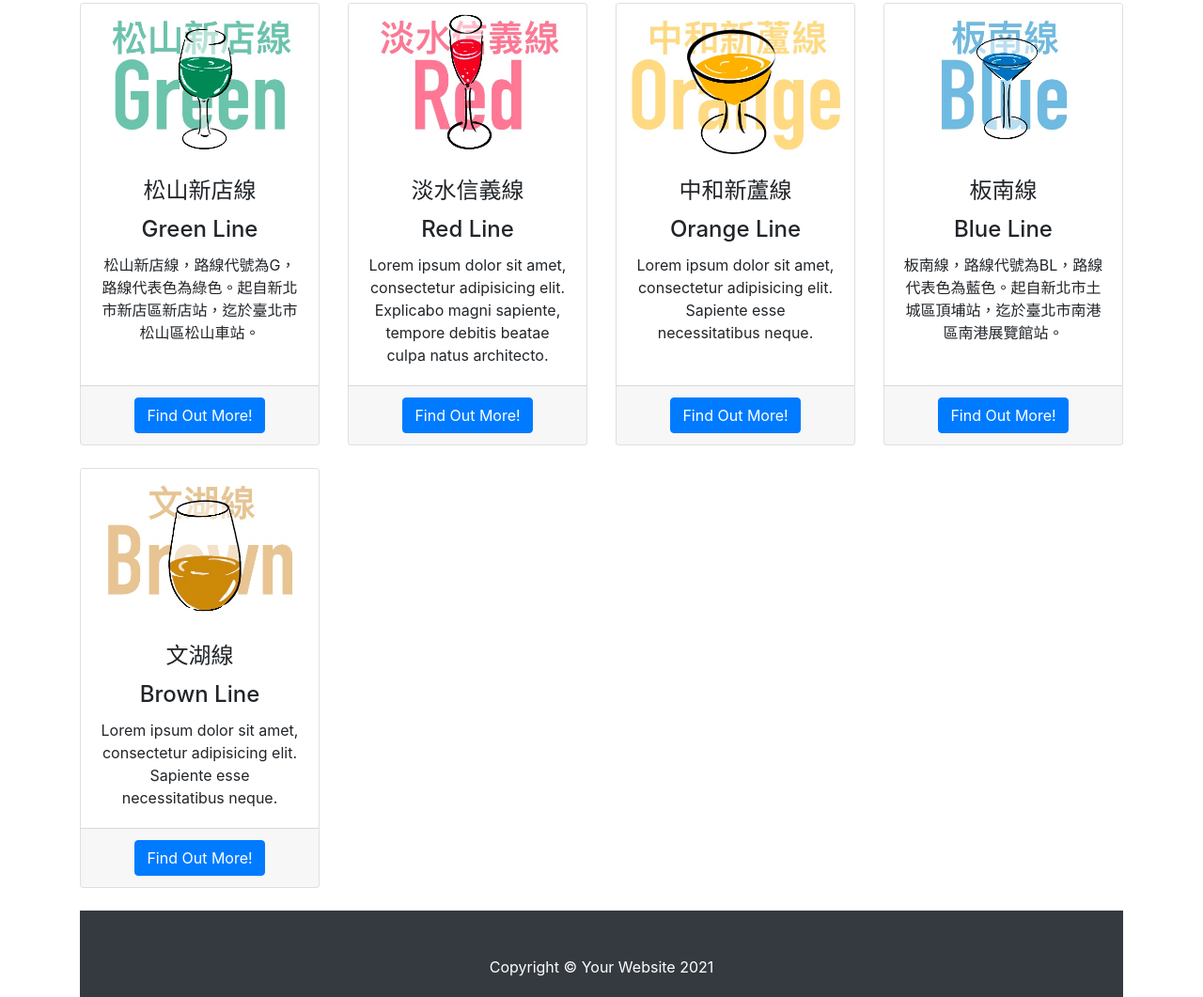
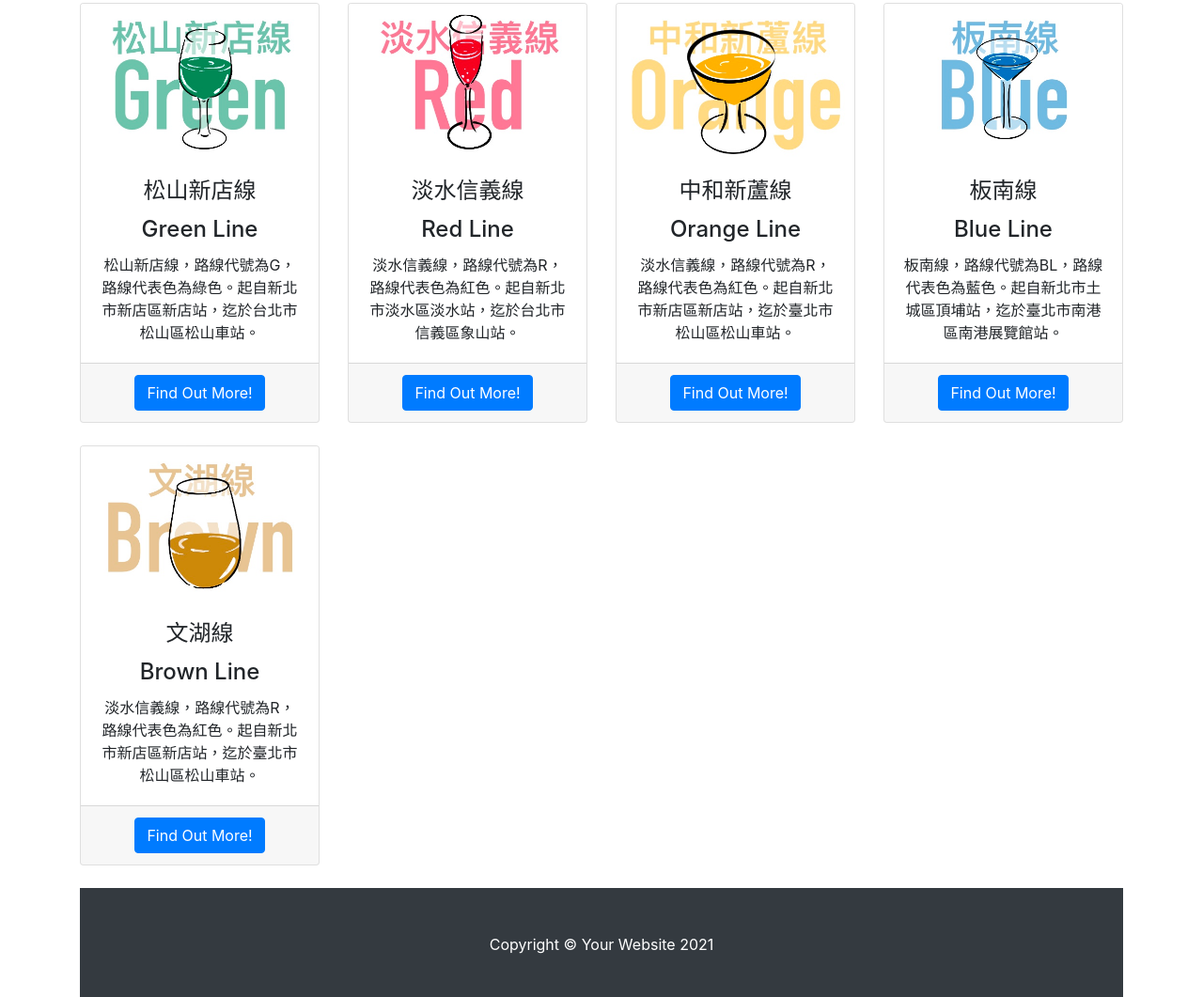
Before and after one commit to freedom3725/chill-route, a plain HTML site: page index.html in a window 1280 px wide. Shown: the part 447-1508 px from the top of the page at 94% size. Drawn offline with nearby package versions, Linux system fonts and the light colour scheme.

Commit message:
Update index.html

```diff
--- a/index.html
+++ b/index.html
@@ -57,7 +57,7 @@
                         <div class="card-body">
                             <h4 class="card-title">松山新店線</h4>
 							<h4 class="card-title">Green Line</h4>
-                            <p class="card-text">松山新店線，路線代號為G，路線代表色為綠色。起自新北市新店區新店站，迄於臺北市松山區松山車站。</p>
+                            <p class="card-text">松山新店線，路線代號為G，路線代表色為綠色。起自新北市新店區新店站，迄於台北市松山區松山車站。</p>
                         </div>
                         <div class="card-footer"><a class="btn btn-primary" href="https://freedom3725.github.io/greenline/">Find Out More!</a></div>
                     </div>
@@ -68,7 +68,7 @@
                         <div class="card-body">
                             <h4 class="card-title">淡水信義線</h4>
 							<h4 class="card-title">Red Line</h4>
-                            <p class="card-text">Lorem ipsum dolor sit amet, consectetur adipisicing elit. Explicabo magni sapiente, tempore debitis beatae culpa natus architecto.</p>
+                            <p class="card-text">淡水信義線，路線代號為R，路線代表色為紅色。起自新北市淡水區淡水站，迄於台北市信義區象山站。</p>
                         </div>
                         <div class="card-footer"><a class="btn btn-primary" href="https://freedom3725.github.io/redline/">Find Out More!</a></div>
                     </div>
@@ -79,7 +79,7 @@
                         <div class="card-body">
                             <h4 class="card-title">中和新蘆線</h4>
 							<h4 class="card-title">Orange Line</h4>
-                            <p class="card-text">Lorem ipsum dolor sit amet, consectetur adipisicing elit. Sapiente esse necessitatibus neque.</p>
+                            <p class="card-text">淡水信義線，路線代號為R，路線代表色為紅色。起自新北市新店區新店站，迄於臺北市松山區松山車站。</p>
                         </div>
                         <div class="card-footer"><a class="btn btn-primary" href="https://freedom3725.github.io/orangeline/">Find Out More!</a></div>
                     </div>
@@ -101,7 +101,7 @@
                         <div class="card-body">
                             <h4 class="card-title">文湖線</h4>
 							<h4 class="card-title">Brown Line</h4>
-                            <p class="card-text">Lorem ipsum dolor sit amet, consectetur adipisicing elit. Sapiente esse necessitatibus neque.</p>
+                            <p class="card-text">淡水信義線，路線代號為R，路線代表色為紅色。起自新北市新店區新店站，迄於臺北市松山區松山車站。</p>
                         </div>
                         <div class="card-footer"><a class="btn btn-primary" href="https://freedom3725.github.io/brownline/">Find Out More!</a></div>
                     </div>
```
